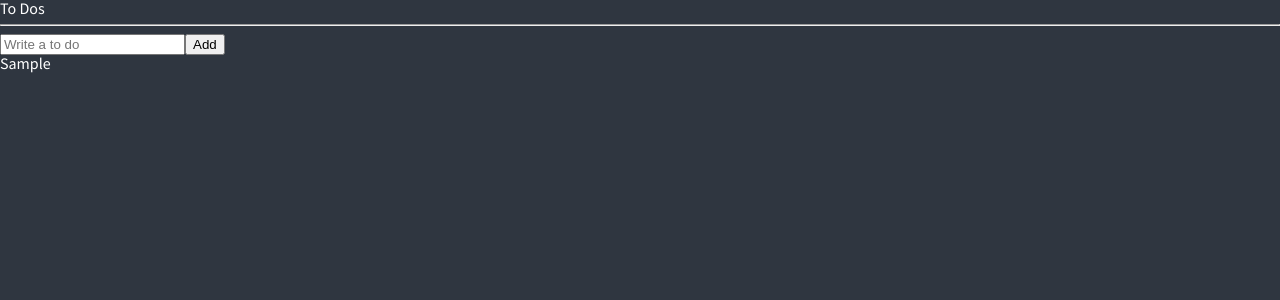
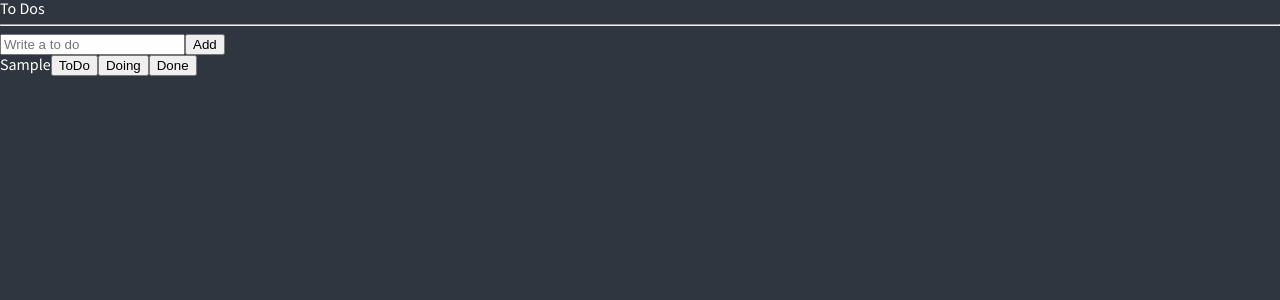
Before and after one commit to jukangpark/todolist-with-recoil, a React (Create React App) app: page / in a window 1280 px wide. Both pictures are taken after typing "Sample" into the empty fields and a click on the button "Add". Shown: the top 300 px of the page. Built offline with nearby package versions, Linux system fonts and the light colour scheme.

Commit message:
리팩토링

```diff
--- /dev/null
+++ b/src/atoms.tsx
@@ -0,0 +1,15 @@
+import { atom } from "recoil";
+
+export interface IToDo {
+  text: string;
+  id: number;
+  category: "TO_DO" | "DOING" | "DONE";
+}
+
+export const toDoState = atom<IToDo[]>({
+  // 타입 스크립트에게 toDoState는 toDo들의 배열이라는 것을 알려줘야함.
+  // 이를 위해 toDOS 가 어떻게 생겼는지 알려줄 인터페이스를 만들어
+  // 제네릭에 넣어줘야함.
+  key: "toDo",
+  default: [],
+});
--- /dev/null
+++ b/src/components/CreateToDo.tsx
@@ -0,0 +1,35 @@
+import { useForm } from "react-hook-form";
+import { useSetRecoilState } from "recoil";
+import { toDoState } from "../atoms";
+
+interface IForm {
+  toDo: string;
+}
+
+function CreateToDo() {
+  const setToDos = useSetRecoilState(toDoState);
+  const { register, handleSubmit, setValue } = useForm<IForm>();
+
+  const handleValid = ({ toDo }: IForm) => {
+    // form 으로부터 온 toDo를
+    // recoil의 setToDos을 통해 새로운 배열을 반환 해준다
+    setToDos((oldToDos) => [
+      { text: toDo, id: Date.now(), category: "TO_DO" },
+      ...oldToDos,
+    ]);
+    setValue("toDo", "");
+    // input의 값을 clean 하게 해주는 거
+  };
+
+  return (
+    <form onSubmit={handleSubmit(handleValid)}>
+      <input
+        {...register("toDo", { required: "Please write a To Do" })}
+        placeholder="Write a to do "
+      />
+      <button>Add</button>
+    </form>
+  );
+}
+
+export default CreateToDo;
--- /dev/null
+++ b/src/components/ToDo.tsx
@@ -0,0 +1,14 @@
+import { IToDo } from "../atoms";
+
+function ToDo({ text }: IToDo) {
+  return (
+    <li>
+      <span>{text}</span>
+      <button>ToDo</button>
+      <button>Doing</button>
+      <button>Done</button>
+    </li>
+  );
+}
+
+export default ToDo;
--- a/src/components/ToDoList.tsx
+++ b/src/components/ToDoList.tsx
@@ -1,62 +1,23 @@
-import { useForm } from "react-hook-form";
-import {
-  atom,
-  useRecoilState,
-  useRecoilValue,
-  useSetRecoilState,
-} from "recoil";
+import { useRecoilValue } from "recoil";
+import CreateToDo from "./CreateToDo";
+import { toDoState } from "../atoms";
+import ToDo from "./ToDo";
 
-interface IToDo {
-  text: string;
-  id: number;
-  category: "TO_DO" | "DOING" | "DONE";
-}
-
-const toDoState = atom<IToDo[]>({
-  // 타입 스크립트에게 toDoState는 toDo들의 배열이라는 것을 알려줘야함.
-  // 이를 위해 toDOS 가 어떻게 생겼는지 알려줄 인터페이스를 만들어
-  // 제네릭에 넣어줘야함.
-  key: "toDo",
-  default: [],
-});
-// atom을 생성해줍니다. recoil을 사용하기 위해.
-
-interface IForm {
-  toDo: string;
-}
+// atom을 생성해줍니다. recoil을 사용하기 위해
 
 // {text: "hello", category: "lalala"}
 
 function ToDoList() {
-  const [toDos, setToDos] = useRecoilState(toDoState); // recoil
-  const { register, handleSubmit, setValue } = useForm<IForm>(); // react-hook-form
-
-  const handleValid = ({ toDo }: IForm) => {
-    // form 으로부터 온 toDo를
-    // recoil의 setToDos을 통해 새로운 배열을 반환 해준다.
-    setToDos((oldToDos) => [
-      { text: toDo, id: Date.now(), category: "TO_DO" },
-      ...oldToDos,
-    ]);
-    setValue("toDo", ""); // input의 값을 clean 하게 해주는 거.
-  };
-
-  console.log(toDos); // recoil에 의해 공유되는 상태 (state)
+  const toDos = useRecoilValue(toDoState); // recoil
 
   return (
     <div>
       <h1>To Dos</h1>
       <hr />
-      <form onSubmit={handleSubmit(handleValid)}>
-        <input
-          {...register("toDo", { required: "Please write a To Do" })}
-          placeholder="Write a to do "
-        />
-        <button>Add</button>
-      </form>
+      <CreateToDo />
       <ul>
         {toDos.map((toDo) => (
-          <li key={toDo.id}>{toDo.text}</li>
+          <ToDo key={toDo.id} {...toDo} /> // 왜 이런식으로 작성했는지 공부.
         ))}
       </ul>
     </div>
```
